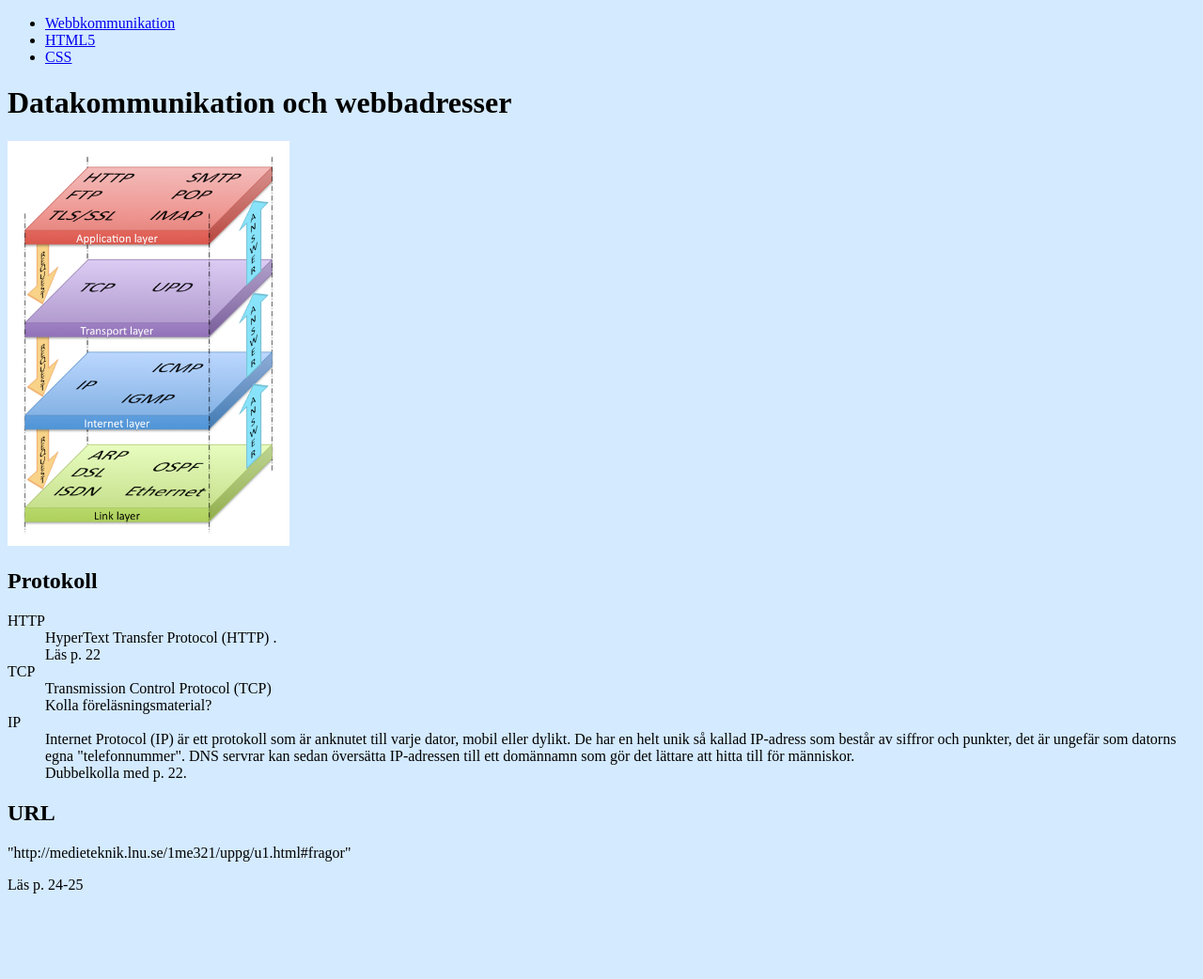
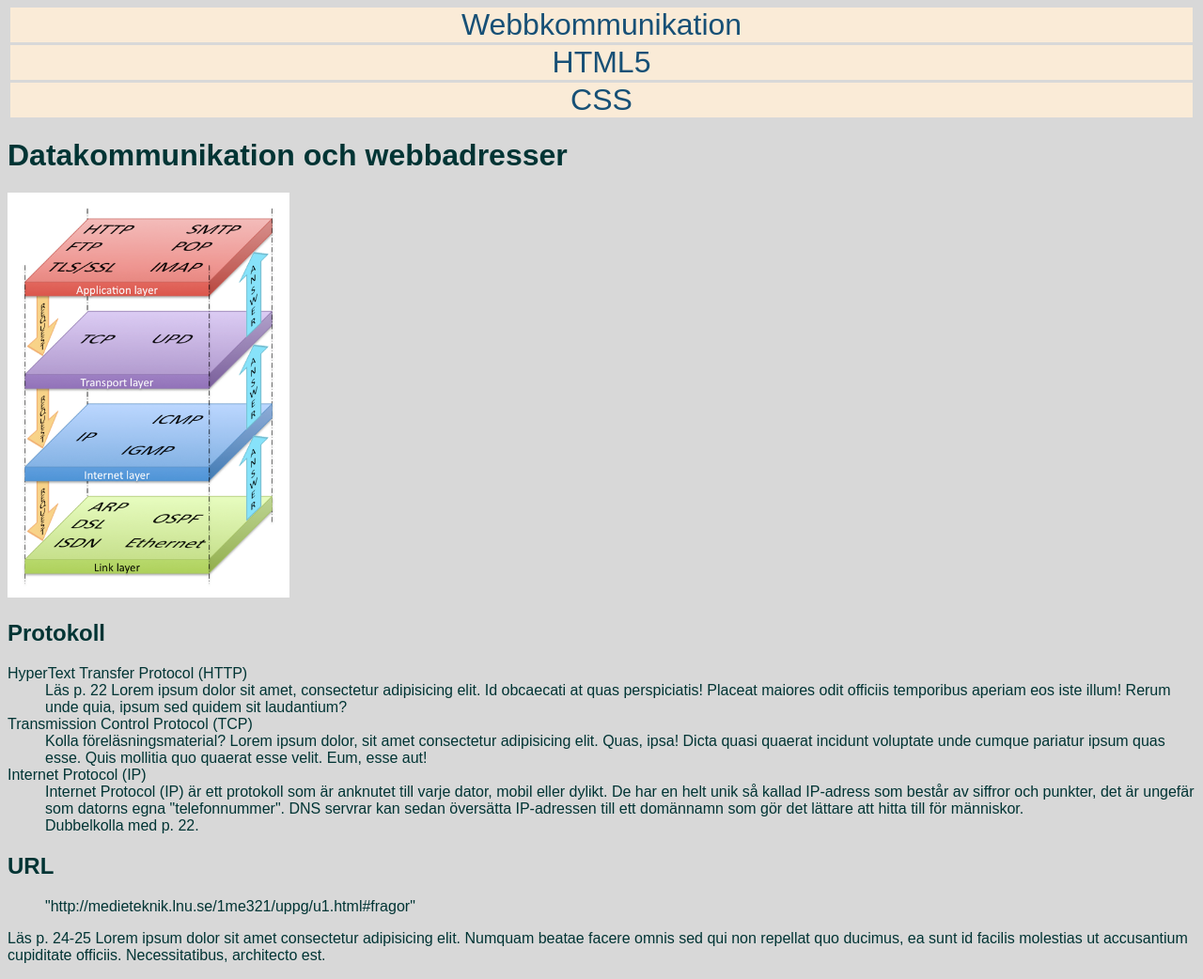
Before and after one commit to pr222/U1, a plain HTML site: page index.html in a window 1280 px wide. Shown: the whole page at 94% size. Before the commit the page ends 967 px from the top, so only its background shows below. Drawn offline with Linux system fonts and the light colour scheme.

Commit message:
Add new image and other minor adjustments

```diff
--- a/index.html
+++ b/index.html
@@ -14,27 +14,24 @@
             <li><a href="svar3.html">CSS</a></li>
         </ul>
     </nav>
-    <!-- Lägg till minst en bild på denna sida -->
     <!-- Kom ihåg att spara minst en entitet -->
     <main>
         <h1>Datakommunikation och webbadresser</h1>
         <a href="https://sv.wikipedia.org/wiki/Transmission_Control_Protocol#/media/Fil:InternetProtocolStack.png" target="_blank"><img src="images/protocol.png" alt="illustrerande bild utav protokoll-stacken" width="300"></a>
         <h2>Protokoll</h2>
         <dl>
-            <dt>HTTP</dt>
-            <dd>HyperText Transfer Protocol (HTTP)  .</dd>
-            <dd> Läs p. 22</dd>
-            <dt>TCP</dt>
-            <dd>Transmission Control Protocol (TCP) </dd>
-            <dd>Kolla föreläsningsmaterial?</dd>
-            <dt>IP</dt>
+            <dt>HyperText Transfer Protocol (HTTP)</dt>
+            <dd> Läs p. 22 Lorem ipsum dolor sit amet, consectetur adipisicing elit. Id obcaecati at quas perspiciatis! Placeat maiores odit officiis temporibus aperiam eos iste illum! Rerum unde quia, ipsum sed quidem sit laudantium?</dd>
+            <dt>Transmission Control Protocol (TCP)</dt>
+            <dd>Kolla föreläsningsmaterial? Lorem ipsum dolor, sit amet consectetur adipisicing elit. Quas, ipsa! Dicta quasi quaerat incidunt voluptate unde cumque pariatur ipsum quas esse. Quis mollitia quo quaerat esse velit. Eum, esse aut!</dd>
+            <dt>Internet Protocol (IP)</dt>
             <dd>Internet Protocol (IP) är ett protokoll som är anknutet till varje dator, mobil eller dylikt. De har en helt unik så kallad IP-adress som består av siffror och punkter, det är ungefär som datorns egna &quot;telefonnummer&quot;. DNS servrar kan sedan översätta IP-adressen till ett domännamn som gör det lättare att hitta till för människor.</dd>
             <dd>Dubbelkolla med p. 22.</dd>
         </dl>
 
         <h2>URL</h2>
-        <p>&quot;http://medieteknik.lnu.se/1me321/uppg/u1.html#fragor&quot;</p>
-        <p>Läs p. 24-25</p>
+        <blockquote>&quot;http://medieteknik.lnu.se/1me321/uppg/u1.html#fragor&quot;</blockquote>
+        <p>Läs p. 24-25 Lorem ipsum dolor sit amet consectetur adipisicing elit. Numquam beatae facere omnis sed qui non repellat quo ducimus, ea sunt id facilis molestias ut accusantium cupiditate officiis. Necessitatibus, architecto est.</p>
     </main>
     <footer>
     </footer>
--- a/style.css
+++ b/style.css
@@ -1,16 +1,56 @@
 @charset "UTF-8";
 
+html {
+    font-size: 16px;
+}
+
 body {
-    background-color: #d4eaff;
-/* BAKGRUNDSBILD p.303*/
+    background-color: #d8d8d8;
+    font-family: Arial, Helvetica, sans-serif;
+    color: #003434;
+    /* BAKGRUNDSBILD p.303*/
 }
 
 /* Navigeringslänkar med olika stil beroende på om muspekaren befinner sig över länken eller ej (hover) (p.316 */
+nav ul {
+    list-style: none;
+    margin: 0;
+    padding: 0;
+}
+
+nav a{
+    text-decoration: none;
+    font-size: 2rem;
+    text-align: center;
+    display: block;
+    margin: 0.2rem;
+}
+
+nav a:link, a:visited{
+    background-color: antiquewhite;
+    color: #175076;
+}
+
+nav a:hover, a:active{
+    background-color: #ceffce;
+    color: #11364f;
+}
+
+nav.currentPage {
+    background-color: #d4eaff;
+    color: burlywood;
+}
 
 /* Olika egenskaper för stilsättning av texten (kap 12, p.261-) */
-
-/* Selektorer med referens till element, id och class */
 
 /* Ändra på paragrafer */
 /* Skapa ett id för något specifikt och ändra det */
 /* Skapa en class och använd det till några saker */
+
+    /* Gör bilden på index inline? */
+    /* Ändra stil för description-listan, tjockare rubbe */
+    /* Ändra stil på blockquote */
+
+    /* Ändra liststil för attribut-listan */
+
+    /* skapa en border runt bilder som är ads */
```
Also changed, not shown: svar2.html (+5 -4 lines), svar3.html (+1 -0 lines), images/background.jpg (added).
